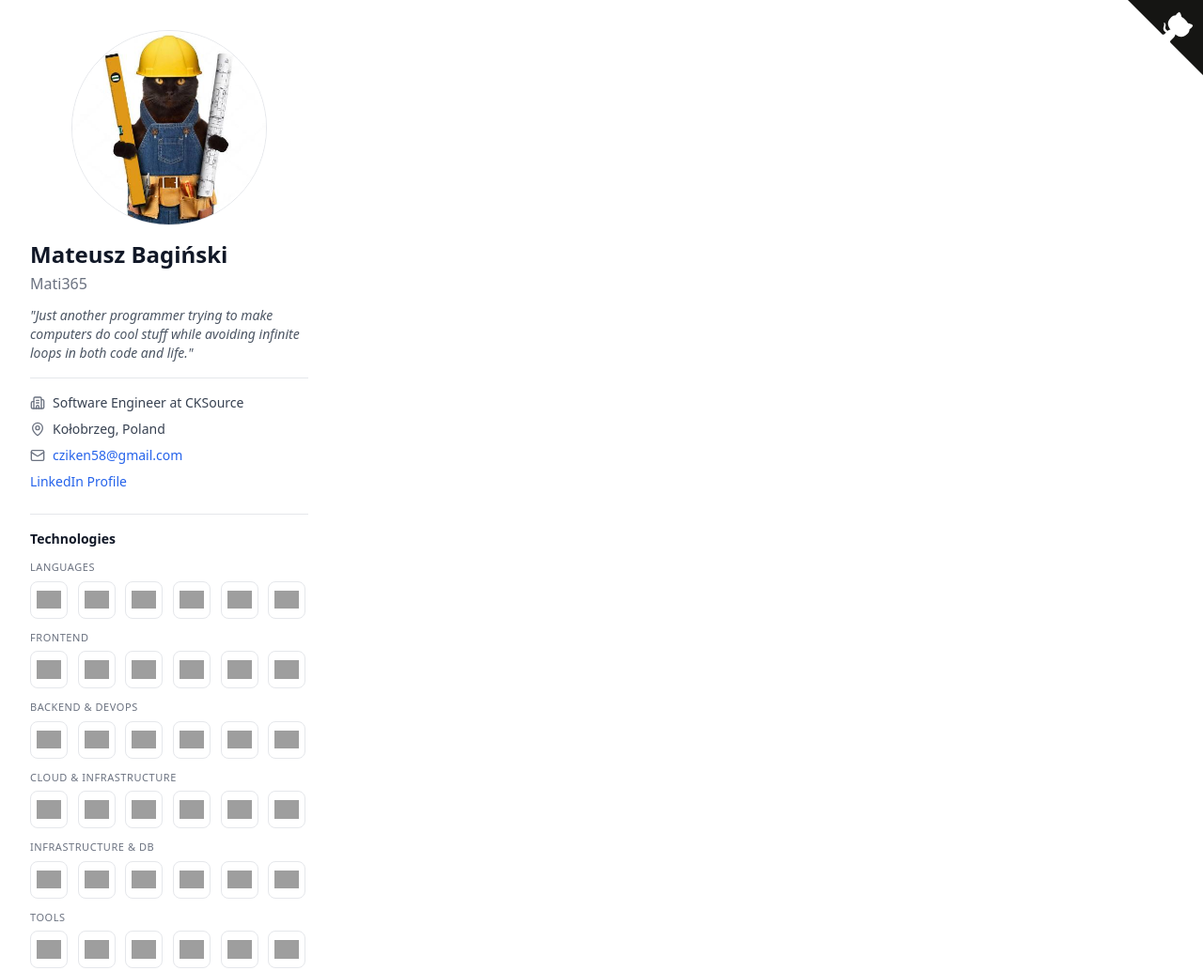
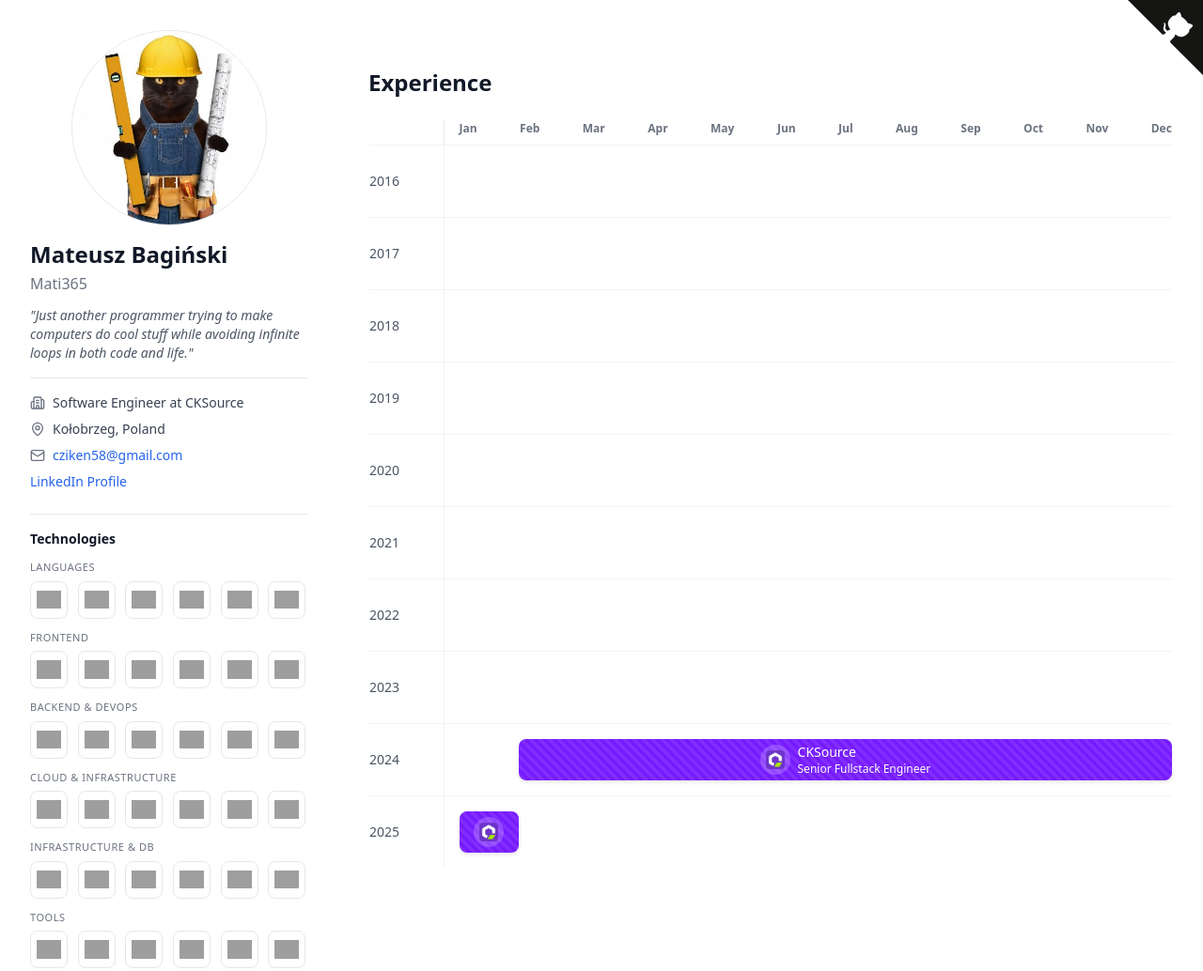
Before and after one commit to Mati365/mati365.github.io, an Astro site: page / in a window 1280 px wide. Shown: the top 1034 px of the page at 94% size. Built offline with nearby package versions, Linux system fonts and the light colour scheme; Astro itself is replaced by a stand-in of ours; grey boxes are pictures that could not be loaded; some icons are missing.

Commit message:
Init table layout of timeline

```diff
--- /dev/null
+++ b/src/components/timeline/project-bar.astro
@@ -0,0 +1,79 @@
+---
+import type { ExperienceItem } from './types';
+
+interface Props {
+  year: number;
+  experience: ExperienceItem;
+}
+
+const { experience, year } = Astro.props;
+const { company, duration } = experience;
+
+const getMonthsInYear = (year: number, start: Date, end: Date) => {
+  const yearStart = new Date(year, 0, 1);
+  const yearEnd = new Date(year, 11, 31);
+
+  const effectiveStart = start < yearStart ? yearStart : start;
+  const effectiveEnd = end > yearEnd ? yearEnd : end;
+
+  return {
+    start: effectiveStart.getMonth(),
+    end: effectiveEnd.getMonth(),
+    total: effectiveEnd.getMonth() - effectiveStart.getMonth() + 1
+  };
+};
+
+const { start, total } = getMonthsInYear(year, duration.begin, duration.end || new Date);
+const widthPercentage = (total / 12) * 100;
+const startPercentage = (start / 12) * 100;
+
+const { color } = company;
+const showCompanyName = total > 2;
+const showTitle = total > 4;
+---
+
+<div
+  class="top-0 hover:brightness-110 hover:z-10 absolute rounded-lg h-11 transition-all cursor-pointer hover:scale-[1.02] project-bar"
+  data-details={company.name}
+  style={`
+    left: ${startPercentage}%;
+    width: ${widthPercentage}%;
+    background-color: ${color.background || color.primary};
+    box-shadow: 0 2px 4px rgba(0, 0, 0, 0.1);
+    background-image: linear-gradient(45deg, rgba(255, 255, 255, 0.08) 25%, transparent 25%, transparent 50%, rgba(255, 255, 255, 0.08) 50%, rgba(255, 255, 255, 0.08) 75%, transparent 75%, transparent);
+    background-size: 10px 10px;
+  `}
+>
+  <div class="absolute inset-0 flex justify-center items-center gap-2 px-3">
+    <div class="bg-white/20 p-1.5 rounded-full">
+      <img
+        src={company.logo}
+        alt={`${company.name} logo`}
+        class="w-5 h-5"
+        loading="lazy"
+      />
+    </div>
+    {showCompanyName && showTitle && (
+      <div class="flex flex-col">
+        {showCompanyName && (
+          <span
+            class="font-medium text-sm truncate"
+            style={`color: ${color.text || '#ffffff'}; text-shadow: 0 1px 2px rgba(0,0,0,0.1);`}
+            title={company.name}
+          >
+            {company.name}
+          </span>
+        )}
+        {showTitle && (
+          <span
+            class="font-medium text-xs truncate"
+            style={`color: ${color.text || '#ffffff'}; text-shadow: 0 1px 2px rgba(0,0,0,0.1);`}
+            title={experience.title}
+          >
+            {experience.title}
+          </span>
+        )}
+      </div>
+    )}
+  </div>
+</div>
--- /dev/null
+++ b/src/components/timeline/timeline-year.astro
@@ -0,0 +1,24 @@
+---
+import ProjectBar from './project-bar.astro';
+import type { ExperienceItem } from './types';
+
+interface Props {
+  year: number;
+  experience: ExperienceItem[];
+}
+
+const { year, experience } = Astro.props;
+---
+
+<tr class="min-h-[3.5rem]">
+  <td class="border-gray-200 py-4 pr-6 border-r font-light text-gray-600 text-sm align-middle">
+    {year}
+  </td>
+  <td class="relative py-4 pl-4 h-14">
+    <div class="relative h-11">
+      {experience.map((experience) => (
+        <ProjectBar year={year} experience={experience} />
+      ))}
+    </div>
+  </td>
+</tr>
--- /dev/null
+++ b/src/components/timeline/timeline.astro
@@ -0,0 +1,95 @@
+---
+import ckLogo from '~/assets/companies/cksource.png';
+
+import TimelineYear from './timeline-year.astro';
+import type { ExperienceItem } from './types';
+
+function parseDate(date: string): Date {
+  if (date === 'present') return new Date();
+  const [day, month, year] = date.split('.').map(Number);
+  return new Date(year, month - 1, day);
+}
+
+const companies = [
+  {
+    title: "Senior Fullstack Engineer",
+    company: {
+      name: 'CKSource',
+      logo: ckLogo.src,
+      color: {
+        primary: '#771bff',
+        background: '#771bff',
+        text: '#ffffff'
+      }
+    },
+    duration: {
+      begin: parseDate("01.02.2024"),
+      end: null
+    },
+    details: "Contributing to CKEditor 5...",
+    items: [
+      "Fixing accessibility A11y WCAG issues...",
+      // ... more items
+    ],
+    color: "#771bff" // purple
+  },
+  // Przykład jak zmienić kolory dla innych firm:
+  // {
+  //   ...
+  //   color: "#f97316" // orange
+  // },
+  // {
+  //   ...
+  //   color: "#a855f7" // purple
+  // }
+] as ExperienceItem[];
+
+const years = Array.from(
+  { length: 10 },
+  (_, i) => new Date().getFullYear() - i
+).reverse();
+
+const getExperienceForYear = (year: number) =>
+  companies.filter(({ duration }) => {
+    const projectYear = duration.begin.getFullYear();
+    const endYear = duration.end?.getFullYear() ?? new Date().getFullYear();
+    return projectYear <= year && endYear >= year;
+  });
+---
+
+<div class="mt-6 pt-4">
+  <h2 class="mb-6 font-semibold text-2xl text-gray-900">Experience</h2>
+
+  <table class="border-collapse [&_td]:border-gray-100 [&_td]:border-t w-full">
+    <thead>
+      <tr>
+        <th class="border-gray-200 pr-6 border-r w-20"></th>
+        <th class="pl-4 text-left">
+          <div class="flex justify-between pb-2 text-gray-500 text-xs">
+            {['Jan', 'Feb', 'Mar', 'Apr', 'May', 'Jun', 'Jul', 'Aug', 'Sep', 'Oct', 'Nov', 'Dec'].map(month => (
+              <span>{month}</span>
+            ))}
+          </div>
+        </th>
+      </tr>
+    </thead>
+    <tbody>
+      {years.map((year) => (
+        <TimelineYear
+          year={year}
+          experience={getExperienceForYear(year)}
+        />
+      ))}
+    </tbody>
+  </table>
+</div>
+
+<script>
+  document.querySelectorAll('.project-bar').forEach(bar => {
+    bar.addEventListener('click', () => {
+      const details = bar.getAttribute('data-details');
+      // Możesz tutaj użyć własnej implementacji modala/tooltipa
+      alert(details);
+    });
+  });
+</script>
--- /dev/null
+++ b/src/components/timeline/types.ts
@@ -0,0 +1,24 @@
+export type CompanyColor = {
+  primary: string;
+  background?: string;
+  text?: string;
+};
+
+export interface Company {
+  name: string;
+  logo: string;
+  color: CompanyColor;
+}
+
+export interface ExperienceItem {
+  title: string;
+  company: Company;
+  duration: {
+    begin: Date;
+    end: Date | null;
+  };
+  details: string;
+  items?: string[];
+  projects?: string[];
+  color?: string;
+}
--- a/src/pages/index.astro
+++ b/src/pages/index.astro
@@ -1,6 +1,7 @@
 ---
 import Sidebar from '~/components/about-me/sidebar.astro';
 import DefaultLayout from '../layouts/default-layout.astro';
+import Timeline from '~/components/timeline/timeline.astro';
 
 ---
 
@@ -8,11 +9,11 @@ import DefaultLayout from '../layouts/default-layout.astro';
 	title="Mateusz Bagiński | Dev & Stuff"
 	description="Are you seriously reading meta descriptions? Well, since you're here - I'm a software developer who writes code and occasionally remembers to document it."
 >
-	<div class="flex gap-8">
+	<div class="flex gap-16">
 		<Sidebar />
 
 		<div class="flex-1">
-			<slot />
+			<Timeline />
 		</div>
 	</div>
 </DefaultLayout>
```
Also changed, not shown: src/assets/companies/cksource.png (added), src/components/timeline/timeline-legend.astro (deleted).
